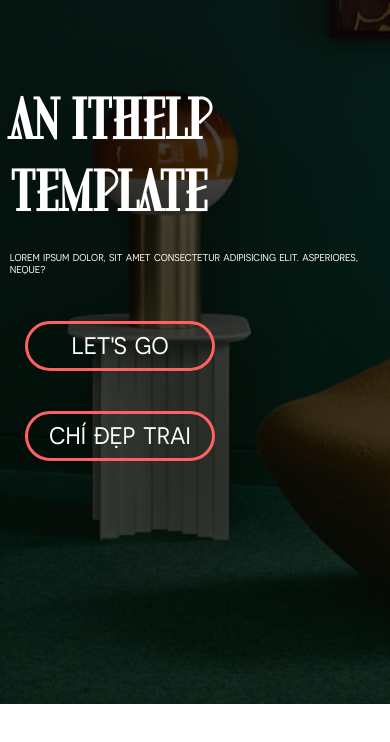
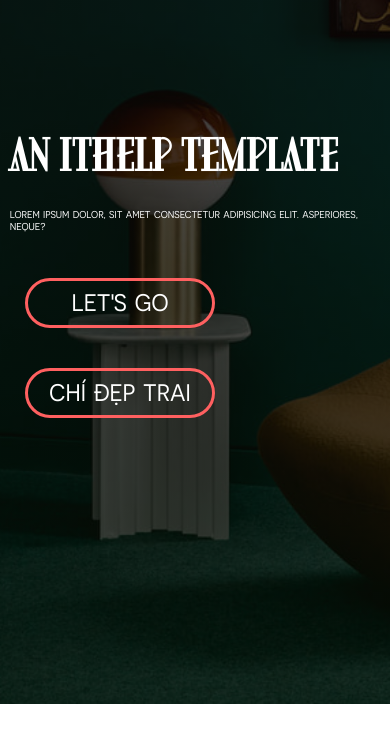
Before and after one commit to npovn/Tech-Innovation, a plain HTML site: page Home/Home2/index.html in a window 390 px wide. Shown: the part 140-882 px from the top of the page. Drawn offline with Linux system fonts and the light colour scheme.

Commit message:
Chỉnh font size trên điện thoại tí ti

```diff
--- a/Home/Home2/style.css
+++ b/Home/Home2/style.css
@@ -259,7 +259,7 @@
         display: none;
     }
     .title h1{
-        font-size: 60px;
+        font-size: 48px;
         margin-bottom: 25px;
     }
     .title p{
```
